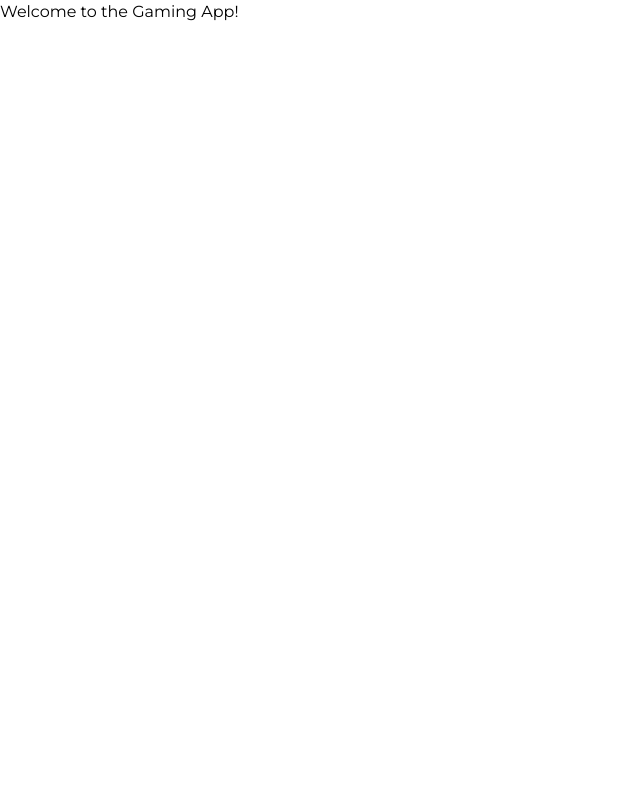
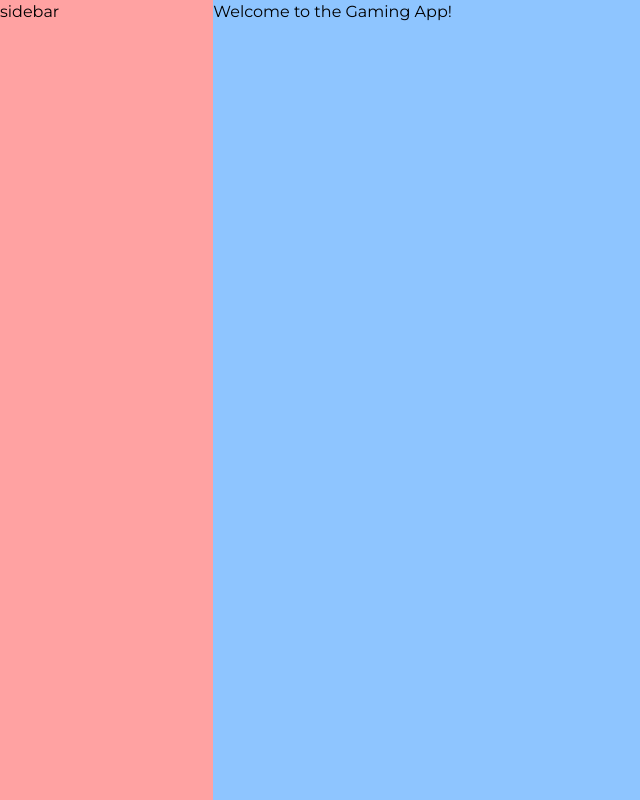
Before and after one commit to alsaeedfayed/Games-Hub, a Next.js app: page / in a window 1280 px wide. Shown: the whole page, without its empty margins (0-640 px from the left). Built offline with nearby package versions, Linux system fonts and the light colour scheme.

Commit message:
feat: :fire: Add Grid Layout Component

```diff
--- /dev/null
+++ b/app/(grid)/layout.tsx
@@ -0,0 +1,16 @@
+import GridContainer from "../components/defaults/GridContainer";
+
+export default function RootLayout({
+  children,
+}: Readonly<{
+  children: React.ReactNode;
+}>) {
+  return (
+    <main className="grid h-screen text-black">
+      <GridContainer cols={12}>
+        <div className="bg-red-300 col-span-2">sidebar</div>
+        <div className="bg-blue-300 col-span-10">{children}</div>
+      </GridContainer>
+    </main>
+  );
+}
--- /dev/null
+++ b/app/components/defaults/GridContainer.tsx
@@ -0,0 +1,29 @@
+import React from "react";
+
+const GridContainer = ({
+  cols,
+  children,
+  className,
+}: {
+  cols: number;
+  children: React.ReactNode;
+  className?: string;
+}) => {
+  const GridClasses: { [key: number]: string } = {
+    1: "grid grid-cols-1",
+    2: "grid grid-cols-2",
+    3: "grid grid-cols-3",
+    4: "grid grid-cols-4",
+    5: "grid grid-cols-5",
+    6: "grid grid-cols-6",
+    7: "grid grid-cols-7",
+    8: "grid grid-cols-8",
+    9: "grid grid-cols-9",
+    10: "grid grid-cols-10",
+    11: "grid grid-cols-11",
+    12: "grid grid-cols-12",
+  };
+  return <div className={GridClasses[cols] + " " + className}>{children}</div>;
+};
+
+export default GridContainer;
```
Also changed, not shown: app/(grid)/page.tsx (renamed from app/page.tsx).
